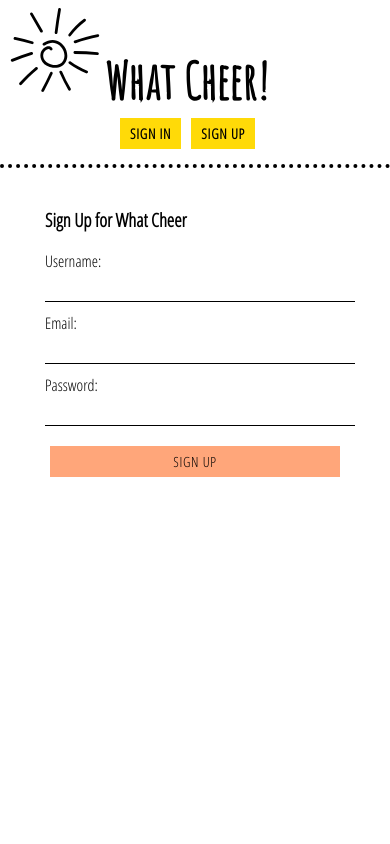
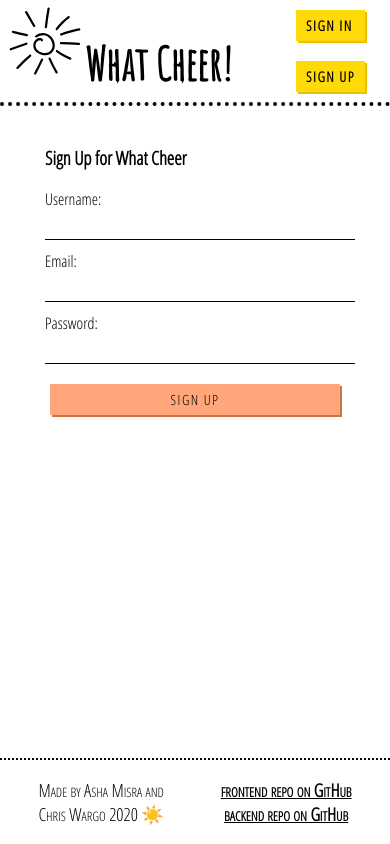
Before and after one commit to aafmisra/what-cheer-frontend, a React (Create React App) app: page /signup in a window 390 px wide. Built offline with nearby package versions, Linux system fonts and the light colour scheme.

Commit message:
finishing styles
finished css and media queries
added footer
added cancel buttons on new and edit pages

```diff
--- a/src/App.js
+++ b/src/App.js
@@ -59,7 +59,31 @@ function App() {
             />
           </Switch>
         </main>
-        <footer></footer>
+        <footer>
+          <p>
+            Made by Asha Misra and <br></br>Chris Wargo 2020{' '}
+            <span role="img" aria-label="sun emoji">
+              &#9728;&#65039;
+            </span>
+          </p>
+          <div>
+            <a
+              href="https://github.com/aafmisra/what-cheer-frontend"
+              target="_blank"
+              rel="noopener noreferrer"
+            >
+              frontend repo on GitHub
+            </a>
+            <br></br>
+            <a
+              href="https://github.com/chrisrw/What-Cheer-Back-End"
+              target="_blank"
+              rel="noopener noreferrer"
+            >
+              backend repo on GitHub
+            </a>
+          </div>
+        </footer>
       </UserContext.Provider>
     </div>
   );
--- a/src/components/Edit.js
+++ b/src/components/Edit.js
@@ -2,7 +2,8 @@ import React, { useState, useContext, useEffect } from 'react'
 import { Redirect } from 'react-router-dom';
 import { APIURL } from '../config';
 import { UserContext } from '../UserContext';
-import Form from './Form'
+import { Link } from 'react-router-dom';
+import Form from './Form';
 
 function Edit({ match }) {
     const { user } = useContext(UserContext);
@@ -87,11 +88,18 @@ function Edit({ match }) {
 
 
     return (
-        <div>
-            <Form entry={entry} handleChange={handleChange} handleSubmit={handleSubmit} />
-            <button onClick={deleteEntry}>Delete</button>
-        </div>
-    )
+      <div>
+        <Form
+          entry={entry}
+          handleChange={handleChange}
+          handleSubmit={handleSubmit}
+        />
+        <button onClick={deleteEntry}>Delete</button>
+        <Link to="/" className="button">
+          Cancel
+        </Link>
+      </div>
+    );
 }
 
 export default Edit
--- a/src/components/Entries.js
+++ b/src/components/Entries.js
@@ -5,7 +5,7 @@ import { Link } from 'react-router-dom';
 function Entries({ entries }) {
   const { user } = useContext(UserContext);
   const [searchStr, setSearchStr] = useState('');
-  const today = new Date().toLocaleDateString();
+  // const today = new Date();
   // const todayFormat =
   //   today.getMonth() + '-' + today.getDate() + '-' + today.getFullYear();
   let filteredEntries = entries.filter(
@@ -32,13 +32,10 @@ function Entries({ entries }) {
       </div>
 
       {/* {!filteredEntries[0].date === todayFormat && ( */}
-      <>
         <Link to="/new">
-    <p>What are you grateful for today?</p>
+          <h3>What are you grateful for today?</h3>
         </Link>
-
-      </>
-      {/* )} */}
+       {/* )} */}
 
       {searchStr &&
         filteredEntries
--- a/src/components/Form.js
+++ b/src/components/Form.js
@@ -5,7 +5,7 @@ function Form({ entry, handleChange, handleSubmit }) {
     <form onSubmit={handleSubmit}>
       {/* want to be able to have default to today's date */}
       <input type="date"  onChange={handleChange} name="date" value={entry.date}/>
-      <textarea cols="50" rows="30" onChange={handleChange} name="entry" value={entry.entry}/>
+      <textarea cols="50" rows="20" onChange={handleChange} name="entry" value={entry.entry}/>
       <button type='submit'>Save</button>
     </form>
   );
--- a/src/components/Header.js
+++ b/src/components/Header.js
@@ -11,7 +11,7 @@ function Header() {
         <img
           src={process.env.PUBLIC_URL + '/logo.svg'}
           alt="bookbear logo"
-          className="logo"
+          className="logoImg"
         />
         <Link to="/">
           <h1>What Cheer!</h1>
--- a/src/components/New.js
+++ b/src/components/New.js
@@ -1,23 +1,24 @@
-import React, { useState, useContext } from 'react'
+import React, { useState, useContext } from 'react';
 import { Redirect } from 'react-router-dom';
 import { APIURL } from '../config';
 import { UserContext } from '../UserContext';
-import Form from './Form'
+import { Link } from 'react-router-dom';
+import Form from './Form';
 
 function New() {
   const { user } = useContext(UserContext);
+  const [prompt, setPrompt] = useState(null);
   const initialState = {
-      owner: "",
+    owner: '',
     date: new Date().toLocaleDateString(),
-      entry: ""
+    entry: ''
   };
   const [entry, setEntry] = useState(initialState);
-    const [prompt, setPrompt] = useState(null);
   const [createdId, setCreatedId] = useState(null);
   const [error, setError] = useState(false);
   const [promptError, setPromptError] = useState(false);
 
-    const handleChange = function (event) {
+  const handleChange = function(event) {
     event.persist();
     const { name, value } = event.target;
 
@@ -86,7 +87,23 @@ function New() {
     return <div>Oops, there was a problem adding the journal entry.</div>;
   }
 
-    if (prompt){
+  if (prompt) {
+    return (
+      <div>
+        <Form
+          entry={entry}
+          handleChange={handleChange}
+          handleSubmit={handleSubmit}
+        />
+        <p>{prompt}</p>
+        <button onClick={getPrompt}>Click For An Idea</button>
+        <Link to="/" className="button">
+          Cancel
+        </Link>
+      </div>
+    );
+  }
+
   return (
     <div>
       <Form
@@ -95,18 +112,11 @@ function New() {
         handleSubmit={handleSubmit}
       />
       <button onClick={getPrompt}>Click For An Idea</button>
-            <span>{prompt}</span>
+      <Link to="/" className="button">
+        Cancel
+      </Link>
     </div>
   );
-
 }
 
-    return (
-        <div>
-            <Form entry={entry} handleChange={handleChange} handleSubmit={handleSubmit}/>
-            <button onClick={getPrompt}>Click For An Idea</button>
-        </div>
-    )
-}
-
-export default New
+export default New;
--- a/src/config.js
+++ b/src/config.js
@@ -1,4 +1,4 @@
 export const APIURL =
          window.location.hostname === 'localhost'
-           ? 'http://localhost:8000'
-           : 'https://what-cheer-api.herokuapp.com';
+           ? 'https://what-cheer-api.herokuapp.com'
+           : 'http://localhost:8000';
--- a/src/index.css
+++ b/src/index.css
@@ -1,6 +1,31 @@
+body,
+#root,
+html,
+.App {
+  height: 100%;
+  width: 100%;
+}
+
 body {
   margin: 0;
+  display: flex;
+  flex-direction: column;
   font-family: 'Open Sans Condensed', sans-serif;
+}
+
+.App {
+  display: flex;
+  flex-direction: column;
+}
+
+main {
+  flex: 1 0 auto;
+  padding: 0 20px;
+}
+
+header,
+footer {
+  flex-shrink: 0;
 }
 
 h1 {
@@ -11,8 +36,20 @@ h1 {
   margin: 10px 0;
 }
 
+h3 {
+  color: black;
+}
+
+h3:hover {
+  font-style: italic;
+}
+
 div.logo h1:hover {
   color: #ffda08;
+}
+
+div.logo h1:active {
+  color: #e6c100;
 }
 
 a {
@@ -35,24 +72,34 @@ a {
   align-items: baseline;
 }
 
-nav a, button, input[type="submit"], button[type="submit"], div.showJournal a {
+nav a, button, input[type="submit"], button[type="submit"], div.showJournal a, a.button {
   color:black;
   border: none;
   font-family: 'Open Sans Condensed', sans-serif;
   font-size: 14px;
   text-transform: uppercase;
-  letter-spacing: .75px;
+  letter-spacing: 1.5px;
   padding: 6px 10px;
   margin: 10px 5px;
   cursor: pointer;
 }
 
-nav a, button {
+nav a, button, a.button {
   background-color: #ffda08;
+  box-shadow: 2px 2px 0#e6c100
+}
+
+nav a:active, button:active, a.button:active {
+  background-color: #e6c100
 }
 
 input[type="submit"], button[type="submit"], div.showJournal a {
   background-color: #ffa67a;
+  box-shadow: 2px 2px 0#cc7347
+}
+
+input[type="submit"]:active, button[type="submit"]:active, div.showJournal a:active {
+  background-color: #cc7347;
 }
 
 main {
@@ -86,7 +133,7 @@ input {
   outline: none;
 }
 
-button[type="submit"] {
+button[type="submit"], button {
   outline: none;
 }
 
@@ -97,9 +144,6 @@ button[type="submit"] {
 }
 
 .search{
-  /* position:absolute;
-  right: 5%;
-  top: 20%; */
   align-self: flex-end;
   display:flex;
   flex-direction: row;
@@ -107,13 +151,52 @@ button[type="submit"] {
   align-items: baseline;
 }
 
+footer {
+  display: flex;
+  flex-direction: row;
+  align-items: center;
+  justify-content: space-between;
+  font-variant: small-caps;
+  font-size: 18px;
+  padding: 10px 20px;
+  margin-top: 10px;
+  border-top: 2px dotted black;
+}
+footer a, p a {
+  color:black;
+  text-decoration: underline;
+  display:inline;
+}
+
+footer a:hover, p a:hover {
+  color: #ffa67a
+}
+
 @media (max-width: 500px) {
   .header {
-    flex-direction: column;
+    flex-direction: row;
     padding-bottom: 20px;
+    justify-content: space-between;
+     align-items: center;
+    padding: 0 20px 0 5px;
+  }
+
+  .logoImg {
+    width: 80px;
+  }
+
+  h1 {
+    font-size: 45px;
   }
 
   nav {
-    margin: 0 auto;
+    display: flex;
+    flex-direction: column;
+  }
+
+  footer {
+    text-align: center;
+    justify-content: space-around;
+    padding: 0 10px;
   }
 }
```
Lines whose indentation alone changed are shown as unchanged.
